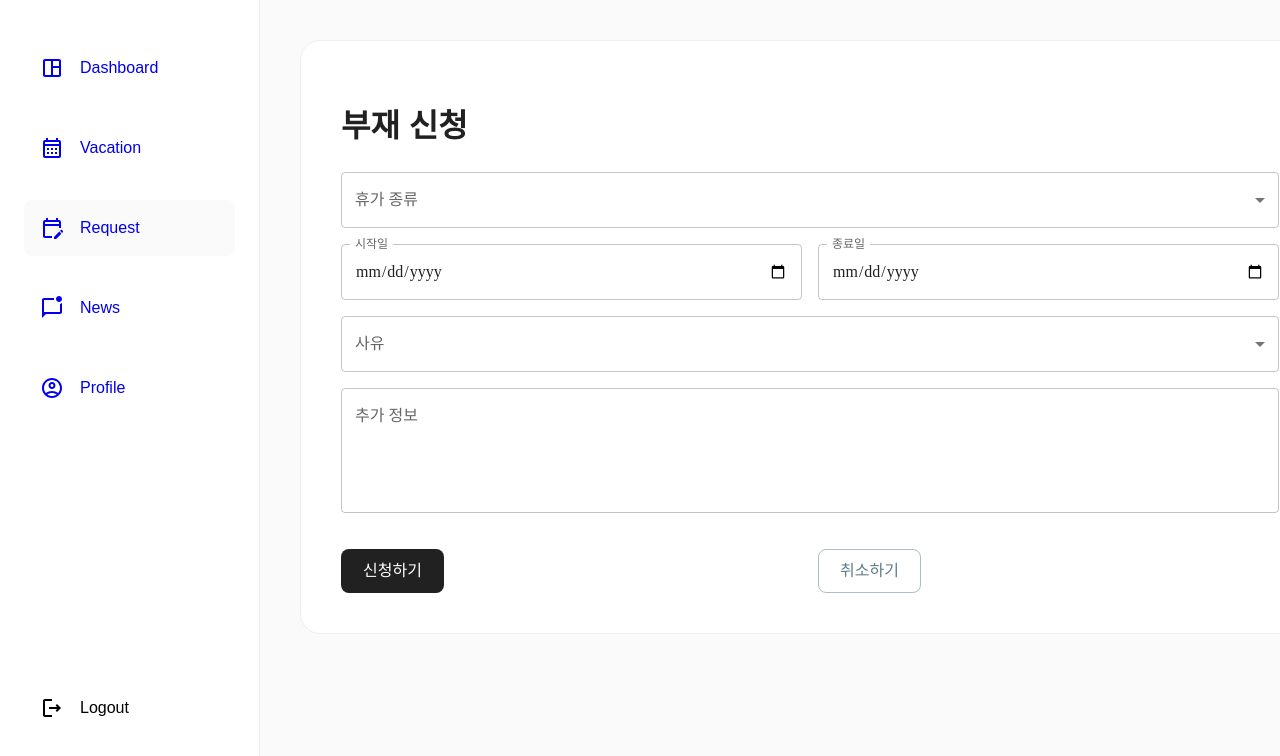
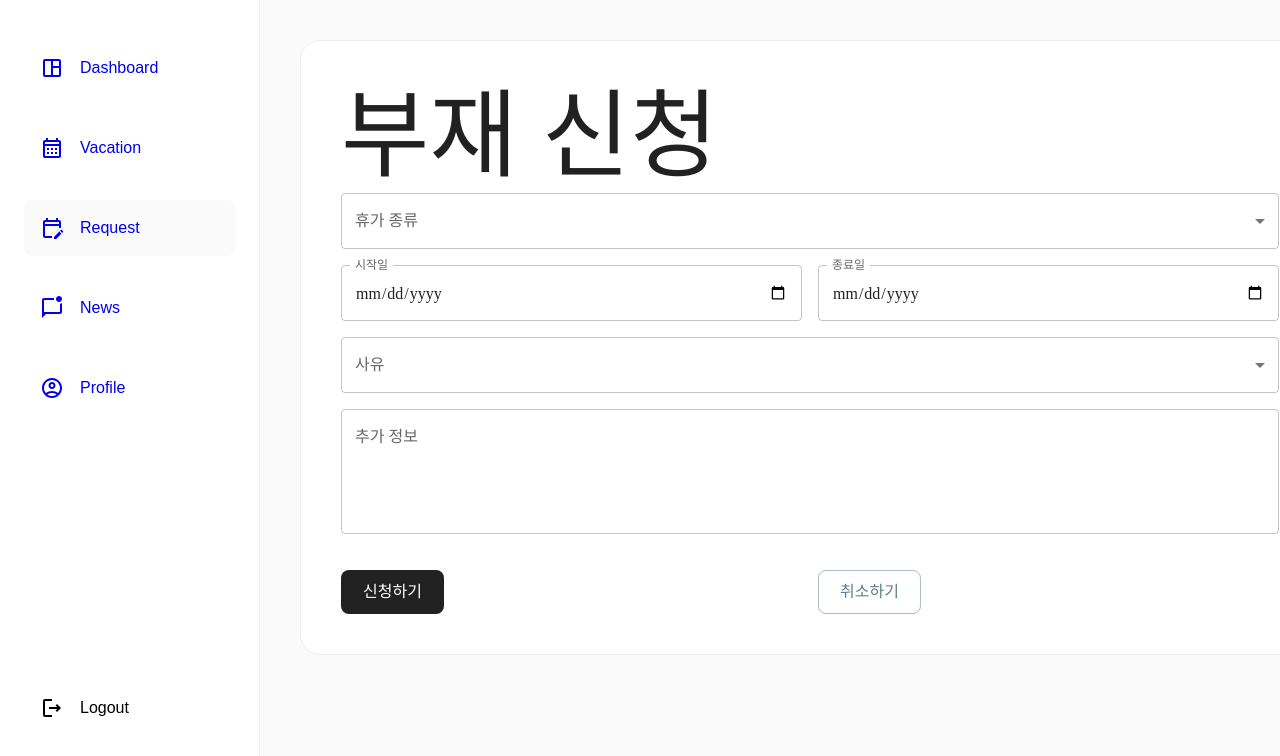
Before and after one commit to SSUDNG/toy1-group3, a React (Create React App) app: page /request in a window 1280 px wide. Shown: the top 756 px of the page. Built offline with nearby package versions, Linux system fonts and the light colour scheme; no server answers; sample sign-in values are in the browser's storage; a web font is replaced by a local one.

Commit message:
fix: date reset

```diff
--- a/src/pages/RequestPage/index.tsx
+++ b/src/pages/RequestPage/index.tsx
@@ -1,13 +1,6 @@
 import React, { useState } from "react";
-import {
-  Button,
-  TextField,
-  Select,
-  MenuItem,
-  FormControl,
-  InputLabel,
-  Grid,
-} from "@mui/material";
+import { Button, TextField, MenuItem, FormControl, Grid } from "@mui/material";
+import Typography from "@mui/material/Typography";
 import styles from "./Request.module.css";
 
 const Request: React.FunctionComponent = () => {
@@ -31,12 +24,13 @@ const Request: React.FunctionComponent = () => {
 
   return (
     <form className={styles.form} onSubmit={handleSubmit}>
-      <h1>부재 신청</h1>
+      <Typography variant="h1">부재 신청</Typography>
       <Grid className={styles.grid} container spacing={2}>
         <Grid item xs={12}>
           <FormControl fullWidth>
-            <InputLabel>휴가 종류</InputLabel>
-            <Select
+            <TextField
+              select
+              label="휴가 종류"
               value={vacationType}
               onChange={(e) => setVacationType(e.target.value as string)}
             >
@@ -45,7 +39,7 @@ const Request: React.FunctionComponent = () => {
               <MenuItem value="병가">병가</MenuItem>
               <MenuItem value="조퇴">조퇴</MenuItem>
               <MenuItem value="기타">기타</MenuItem>
-            </Select>
+            </TextField>
           </FormControl>
         </Grid>
         <Grid item xs={6}>
@@ -53,8 +47,10 @@ const Request: React.FunctionComponent = () => {
             label="시작일"
             type="date"
             fullWidth
-            value={startDate?.toISOString().split("T")[0]}
-            onChange={(e) => setStartDate(new Date(e.target.value))}
+            value={startDate ? startDate.toISOString().split("T")[0] : ""}
+            onChange={(e) =>
+              setStartDate(e.target.value ? new Date(e.target.value) : null)
+            }
             InputLabelProps={{
               shrink: true,
             }}
@@ -65,8 +61,10 @@ const Request: React.FunctionComponent = () => {
             label="종료일"
             type="date"
             fullWidth
-            value={endDate?.toISOString().split("T")[0]}
-            onChange={(e) => setEndDate(new Date(e.target.value))}
+            value={endDate ? endDate.toISOString().split("T")[0] : ""}
+            onChange={(e) =>
+              setEndDate(e.target.value ? new Date(e.target.value) : null)
+            }
             InputLabelProps={{
               shrink: true,
             }}
@@ -74,17 +72,18 @@ const Request: React.FunctionComponent = () => {
         </Grid>
         <Grid item xs={12}>
           <FormControl fullWidth>
-            <InputLabel>사유</InputLabel>
-            <Select
+            <TextField
+              select
+              label="사유"
               value={reason}
               onChange={(e) => setReason(e.target.value as string)}
             >
-              <MenuItem value="휴가">연차</MenuItem>
-              <MenuItem value="병원방문">반차</MenuItem>
-              <MenuItem value="개인사유">병가</MenuItem>
-              <MenuItem value="비상">조퇴</MenuItem>
+              <MenuItem value="휴가">휴가</MenuItem>
+              <MenuItem value="병원방문">병원방문</MenuItem>
+              <MenuItem value="개인사유">개인사유</MenuItem>
+              <MenuItem value="비상">비상</MenuItem>
               <MenuItem value="기타">기타</MenuItem>
-            </Select>
+            </TextField>
           </FormControl>
         </Grid>
         <Grid item xs={12}>
@@ -98,9 +97,7 @@ const Request: React.FunctionComponent = () => {
           />
         </Grid>
         <Grid item xs={6}>
-          <Button variant="contained" color="primary" type="submit">
-            신청하기
-          </Button>
+          <Button type="submit">신청하기</Button>
         </Grid>
         <Grid item xs={6}>
           <Button variant="outlined" color="secondary" onClick={handleReset}>
```
